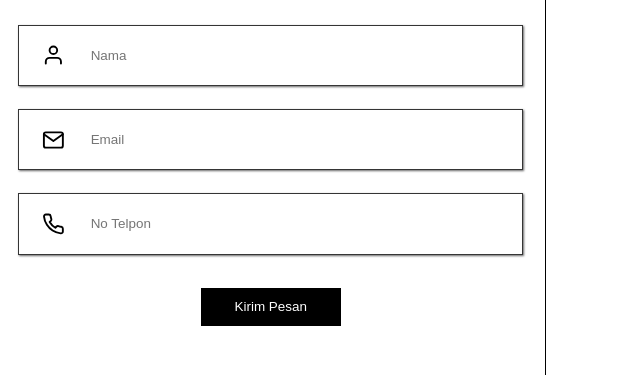
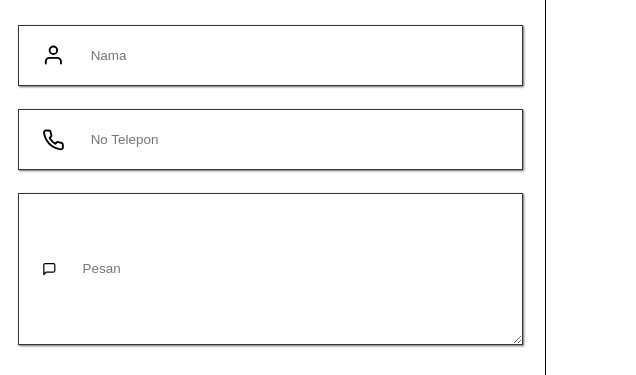
Before and after one commit to ITSC-Stemsend/ITSC-Stemsend.github.io, a plain HTML site: page index.html in a window 1280 px wide. Shown: the part 3217-3592 px from the top of the page, 644-1280 px from the left. Drawn offline with nearby package versions, Linux system fonts and the light colour scheme.

Commit message:
Merubah Form

```diff
--- a/index.html
+++ b/index.html
@@ -125,12 +125,13 @@
             <input type="text" placeholder=" Nama" name="nama">
           </div>
           <div class="input-group">
-            <i data-feather="mail"></i>
-            <input type="text" placeholder=" Email" name="email">
+            <i data-feather="phone"></i>
+            <input type="text" placeholder=" No Telepon" name="telepon">
           </div>
           <div class="input-group">
-            <i data-feather="phone"></i>
-            <input type="text" placeholder=" No Telpon" name="telepon">
+            <i data-feather="message-square"></i>
+            <input type="text" placeholder=" Pesan" name="pesan">
+            <textarea name="" id="" cols="30" rows="10"></textarea>
           </div>
           <button id="loadingBtn" onclick="showLoading()" type="submit" class="btn">Kirim Pesan</button>
         </form>
@@ -165,7 +166,7 @@
     <!-- Js -->
     <script src="js/ITSC.js"></script>
     <script>
-      const scriptURL = 'https://script.google.com/macros/s/AKfycbzC9Ub_yl8Zt6pOyyMaF09d9UBZHy8pXEDYDWtKyFPcapelxwnGbqhhg1ZejM_zlsAq8A/exec'
+      const scriptURL = 'https://script.google.com/macros/s/AKfycbzWs2eevrOEArjGg5A8CMe29XXGMzyEGvswJZcDfDiuyCuyMajIVpbFsseN1nW0Wzn58A/exec'
       const form = document.forms['ITSC-Stemsend-Form']
 
       form.addEventListener('submit', e => {
```
